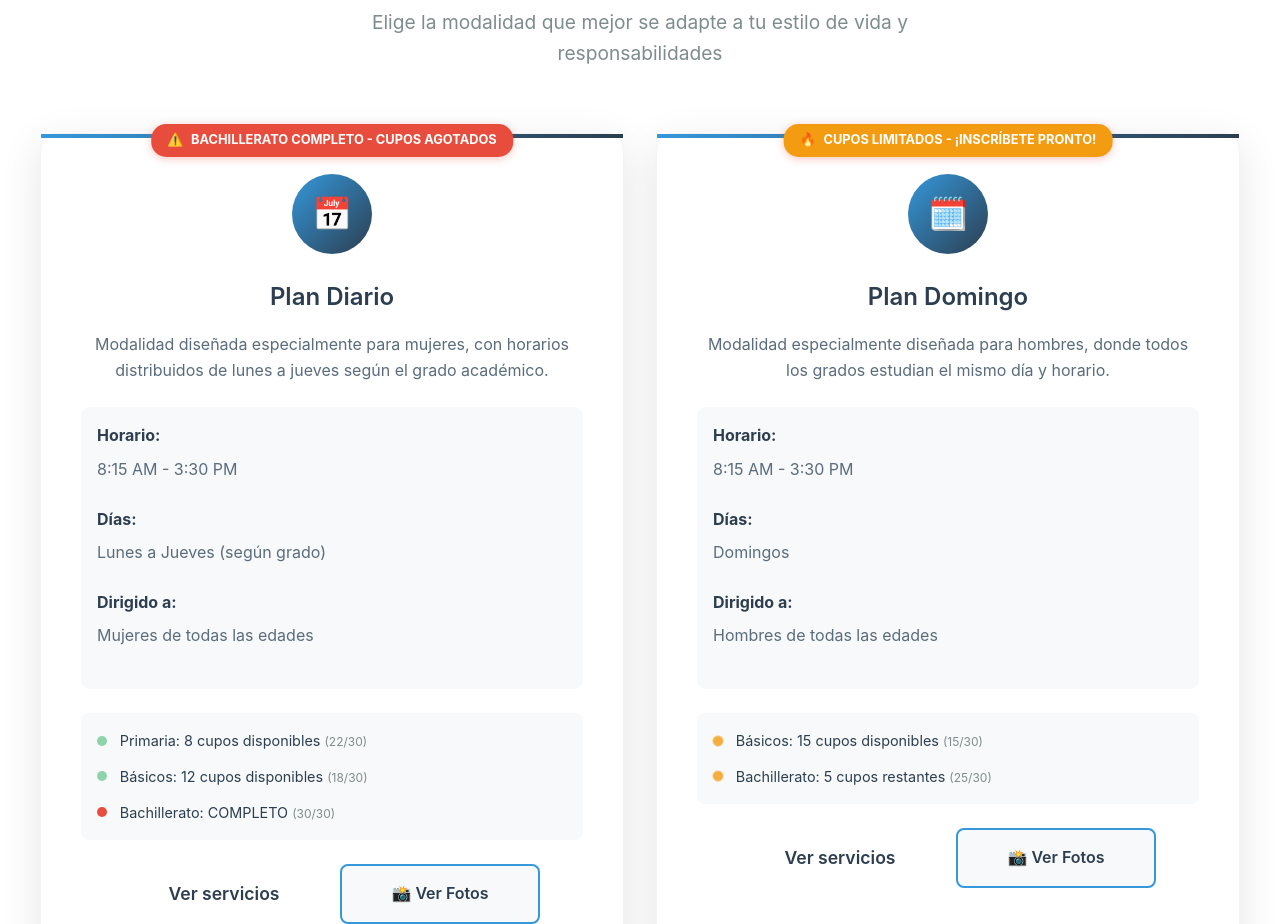
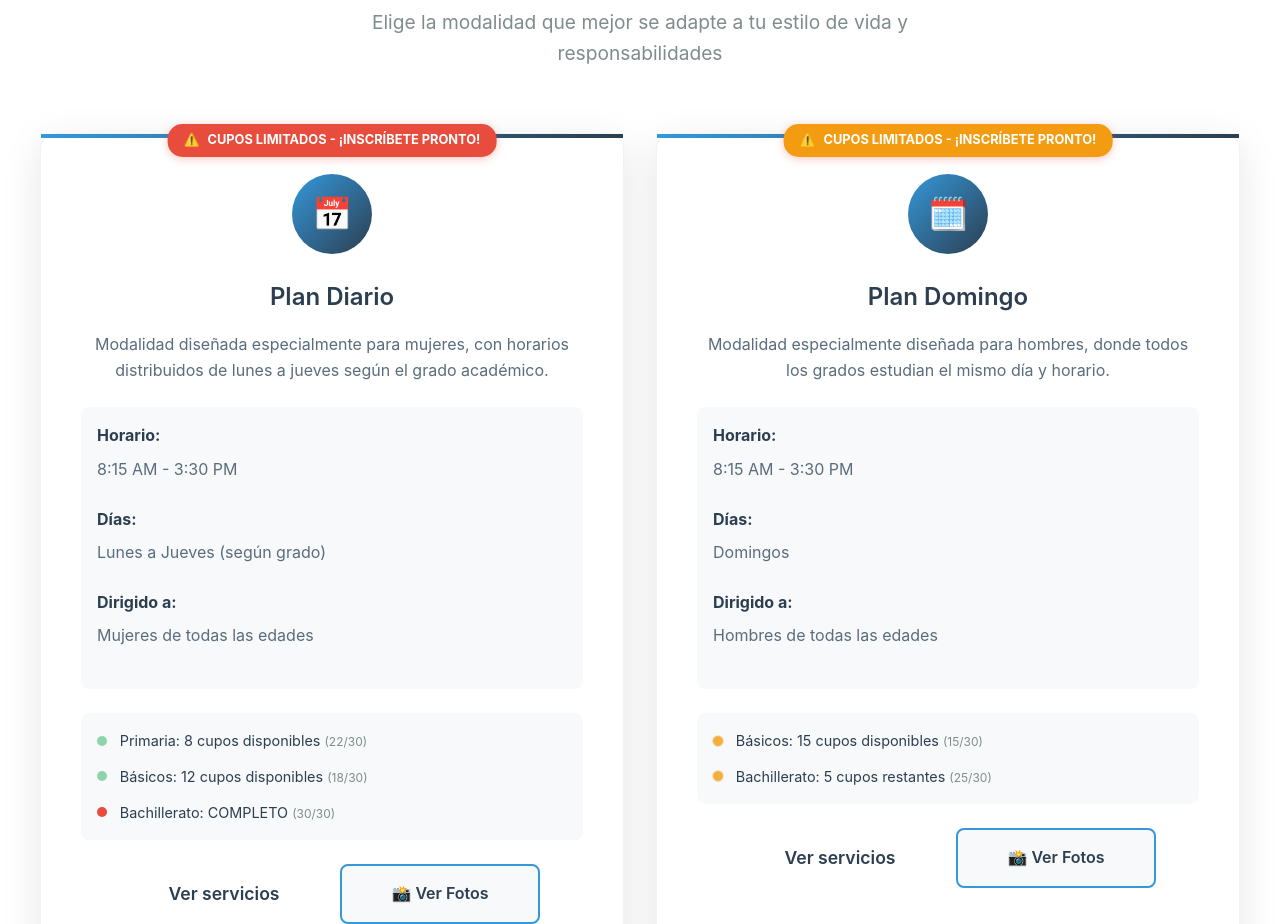
Before and after one commit to EducacionCreamos/CEEX-ZONA3, a plain HTML site: page index.html in a window 1280 px wide. Shown: the part 3980-4904 px from the top of the page. Drawn offline with Linux system fonts and the light colour scheme; no server answers.

Commit message:
index.html

```diff
--- a/index.html
+++ b/index.html
@@ -597,7 +597,7 @@
                     <div class="program-card limited-spaces">
                         <div class="availability-alert">
                             <span class="alert-icon">⚠️</span>
-                            <span class="alert-text">BACHILLERATO COMPLETO - CUPOS AGOTADOS</span>
+                            <span class="alert-text">CUPOS LIMITADOS - ¡INSCRÍBETE PRONTO!</span>
                         </div>
 
                         <div class="program-icon">📅</div>
@@ -637,7 +637,7 @@
                     <!-- ==================== PLAN DOMINGO CON AVISOS DE DISPONIBILIDAD ==================== -->
                     <div class="program-card limited-spaces">
                         <div class="availability-alert warning">
-                            <span class="alert-icon">🔥</span>
+                            <span class="alert-icon">⚠️</span>
                             <span class="alert-text">CUPOS LIMITADOS - ¡INSCRÍBETE PRONTO!</span>
                         </div>
 
```
